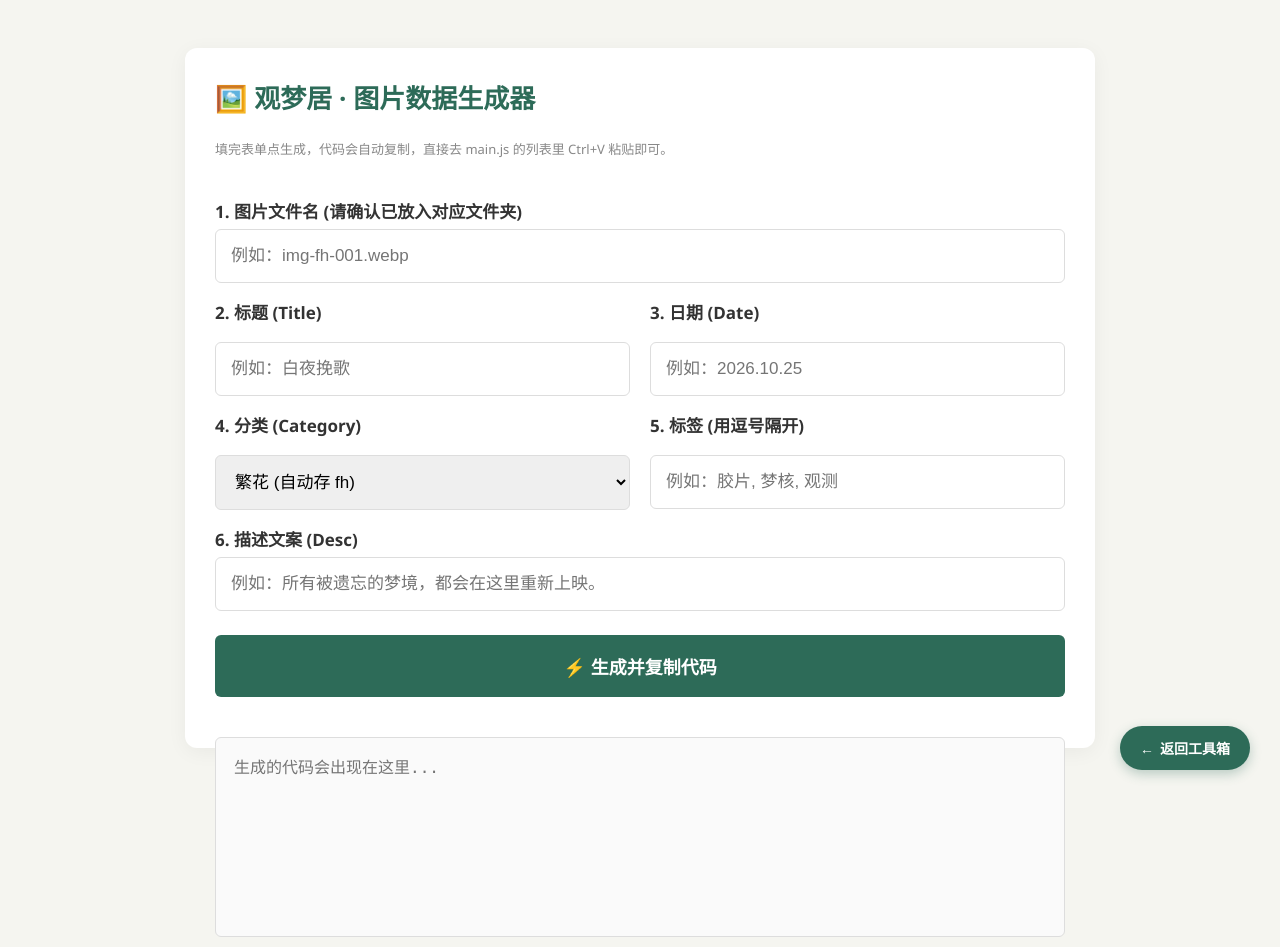
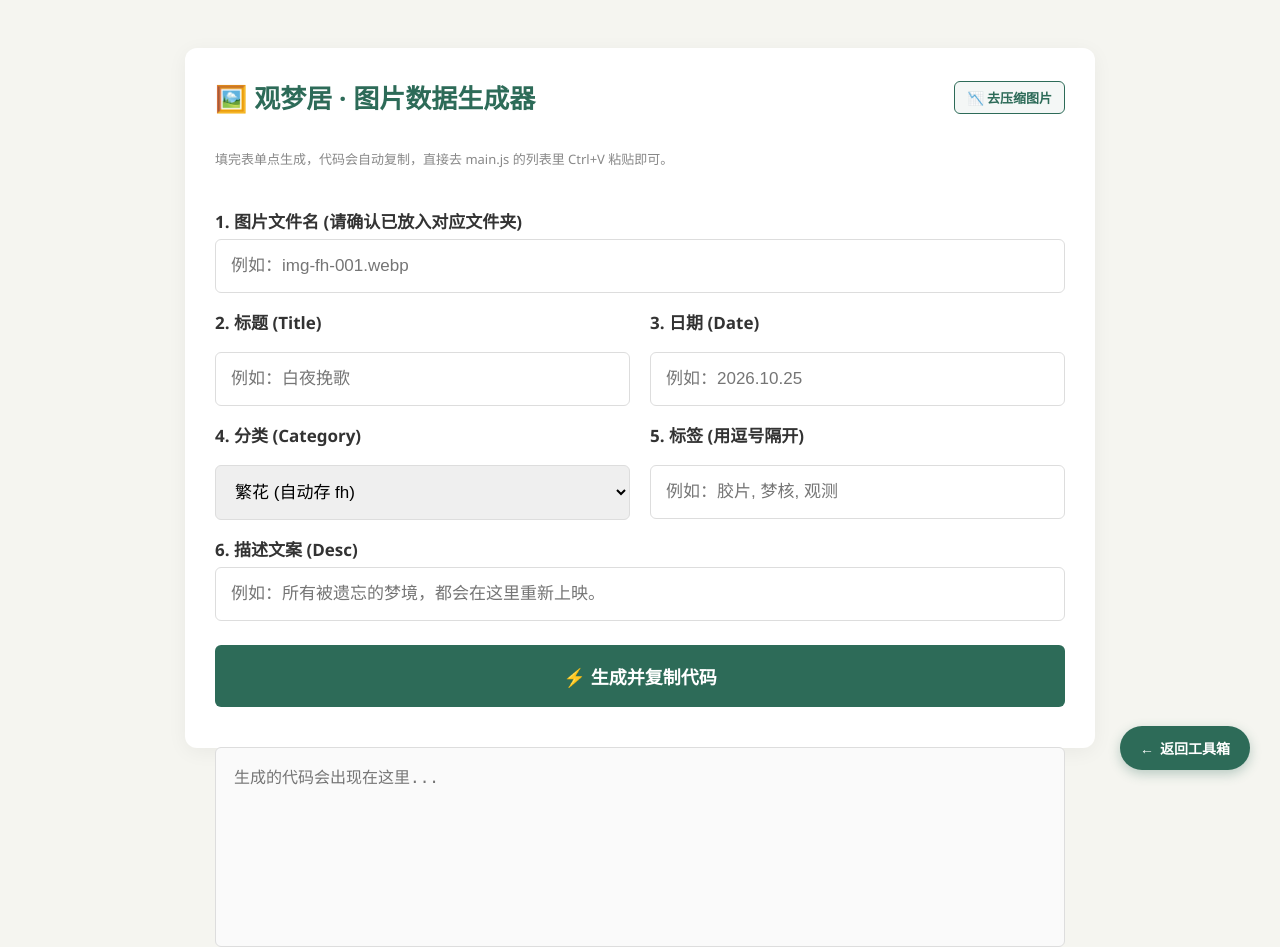
Before and after one commit to guanqi404/Guanqi-tools, a plain HTML site: page gmj-json-maker.html in a window 1280 px wide. Drawn offline with Linux system fonts and the light colour scheme.

Commit message:
添加了图片压缩网站的跳转链接。

```diff
--- a/gmj-json-maker.html
+++ b/gmj-json-maker.html
@@ -95,7 +95,13 @@ button {
 </head>
 <body>
     <div class="container">
-        <h2>🖼️ 观梦居 · 图片数据生成器</h2>
+<div style="display: flex; justify-content: space-between; align-items: center; margin-bottom: 20px;">
+    <h2 style="margin: 0; color: #2d6b58; display: flex; align-items: center; gap: 10px;">🖼️ 观梦居 · 图片数据生成器</h2>
+    <!-- 👇 这里就是跳转按钮 -->
+    <a href="https://squoosh.app/" target="_blank" style="background: rgba(45, 107, 88, 0.05); color: #2d6b58; border: 1px solid #2d6b58; padding: 6px 12px; border-radius: 6px; text-decoration: none; font-size: 13px; font-weight: bold; transition: all 0.3s ease;" onmouseover="this.style.background='#2d6b58'; this.style.color='#fff';" onmouseout="this.style.background='rgba(45, 107, 88, 0.05)'; this.style.color='#2d6b58';">
+        📉 去压缩图片
+    </a>
+</div>
         <p class="subtitle">填完表单点生成，代码会自动复制，直接去 main.js 的列表里 Ctrl+V 粘贴即可。</p>
 
         <label>1. 图片文件名 (请确认已放入对应文件夹)</label>
@@ -173,7 +179,7 @@ button {
             alert("✅ 代码已生成并自动复制！去 main.js 里粘贴吧！\n\n路径已自动分配为: assets/img/" + folder + "/");
         }
     </script>
-    <a href="index.html" style="
+<a href="index.html" style="
     position: fixed;
     bottom: 30px;
     right: 30px;
```
